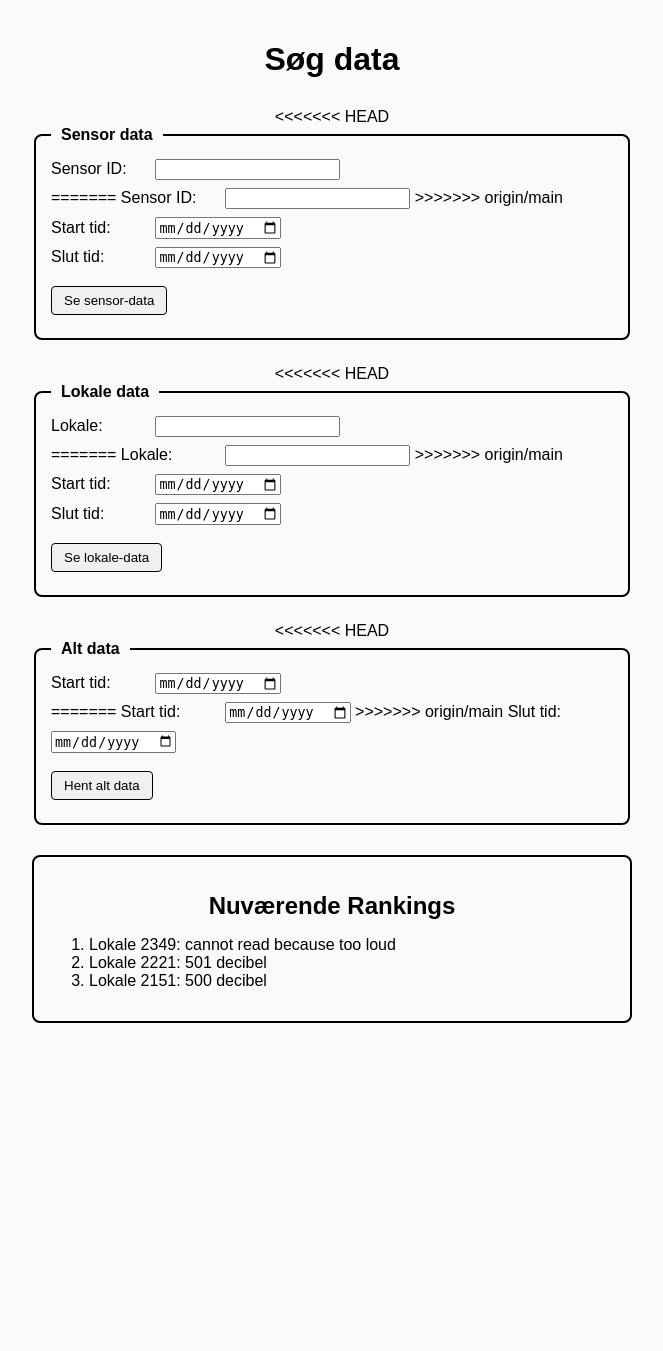
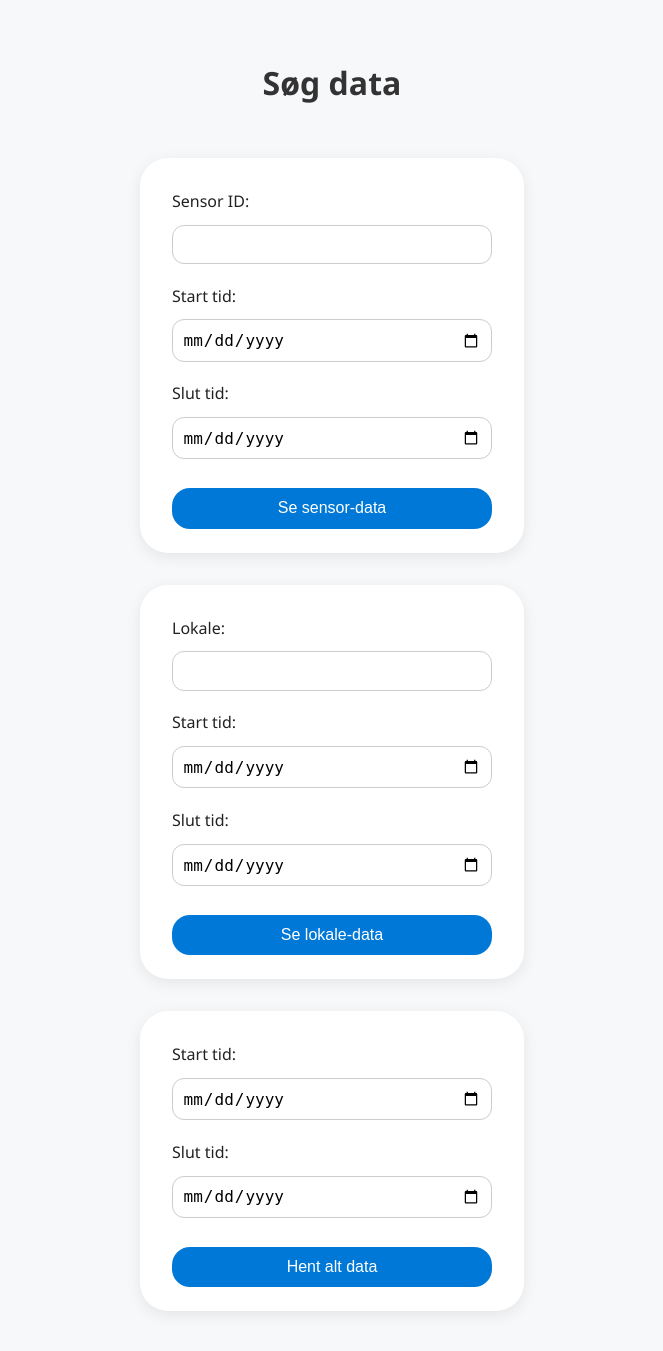
Before and after one commit to Abdullah123456789101/Larm, a Flask app: page / in a window 1280 px wide. Shown: the whole page, without its empty margins (308-971 px from the left). Before the commit the page ends 1023 px from the top, so only its background shows below. Run offline with Flask 3, Linux system fonts and the light colour scheme.

Commit message:
lavet html filer flotte vha. chatgpt

```diff
--- a/Templates/index.html
+++ b/Templates/index.html
@@ -5,159 +5,116 @@
   <title>Søg i larm.db</title>
   <style>
     body {
-            font-family: Arial, sans-serif;
+      font-family: "Segoe UI", Roboto, sans-serif;
+      background: #f7f8fa;
+      color: #222;
       display: flex;
-            justify-content: center;
-            align-items: flex-start;
-            min-height: 100vh;
-            margin: 0;
-            padding: 20px;
-            background-color: #fafafa;
-        }
-
-        .container {
-            max-width: 600px;
-            width: 100%;
-            text-align: center;
+      flex-direction: column;
+      align-items: center;
+      gap: 2rem;
+      padding: 2rem;
     }
 
     h1 {
-            margin-bottom: 30px;
+      font-size: 2rem;
+      color: #333;
     }
 
-        fieldset {
-            border: 2px solid black;
-            border-radius: 8px;
-            padding: 15px;
-            margin-bottom: 25px;
-            text-align: left;
+    form {
+      background: white;
+      padding: 1.5rem 2rem;
+      border-radius: 28px; /* squircle-effekt */
+      box-shadow: 0 4px 15px rgba(0, 0, 0, 0.08);
+      display: flex;
+      flex-direction: column;
+      gap: 0.8rem;
+      width: 320px;
+      transition: transform 0.2s ease, box-shadow 0.2s ease;
     }
 
-        legend {
-            font-weight: bold;
-            padding: 0 10px;
+    form:hover {
+      transform: translateY(-4px);
+      box-shadow: 0 8px 20px rgba(0, 0, 0, 0.12);
     }
 
     label {
-            display: inline-block;
-            width: 100px;
-            margin-bottom: 8px;
+      font-weight: 500;
+      margin-top: 0.5rem;
     }
 
-        input {
-            margin-bottom: 8px;
+    input[type="number"],
+    input[type="date"] {
+      padding: 0.6rem;
+      border: 1px solid #ccc;
+      border-radius: 12px;
+      font-size: 1rem;
+      outline: none;
+      transition: border-color 0.2s ease;
     }
 
-        .submit-btn {
-            margin-top: 10px;
-            padding: 6px 12px;
-            border: 1px solid black;
-            background: #f0f0f0;
-            cursor: pointer;
-            border-radius: 4px;
+    input[type="number"]:focus,
+    input[type="date"]:focus {
+      border-color: #0078d7;
     }
 
-        .submit-btn:hover {
-            background: #ddd;
+    input[type="submit"] {
+      margin-top: 1rem;
+      background: #0078d7;
+      color: white;
+      border: none;
+      border-radius: 18px;
+      padding: 0.7rem;
+      font-size: 1rem;
+      cursor: pointer;
+      transition: background 0.2s ease;
     }
 
-        .ranking-box {
-            border: 2px solid black;
-            border-radius: 8px;
-            padding: 15px;
-            margin-top: 30px;
-            text-align: left;
-        }
-
-        .ranking-box h2 {
-            text-align: center;
-            margin-bottom: 15px;
+    input[type="submit"]:hover {
+      background: #005fa3;
     }
   </style>
 </head>
 <body>
-    <div class="container">
   <h1>Søg data</h1>
 
-<<<<<<< HEAD
-        <!-- Formular til sensor -->
-        <form action="/submit" method="get">
-            <fieldset>
-                <legend>Sensor data</legend>
-                <label for="sensor">Sensor ID:</label>
-                <input type="number" id="sensor" name="sensor"><br>
-=======
   <!-- Formular til sensor -->
   <form action="/" method="post">
     <label for="sensor">Sensor ID:</label>
     <input type="number" id="sensor" name="sensor">
->>>>>>> origin/main
 
     <label for="start_sensor">Start tid:</label>
-                <input type="date" id="start_sensor" name="start"><br>
+    <input type="date" id="start_sensor" name="start">
 
     <label for="end_sensor">Slut tid:</label>
-                <input type="date" id="end_sensor" name="end"><br>
+    <input type="date" id="end_sensor" name="end">
 
-                <input type="submit" class="submit-btn" value="Se sensor-data">
-            </fieldset>
+    <input type="submit" value="Se sensor-data">
   </form>
 
-<<<<<<< HEAD
-        <!-- Formular til lokale -->
-        <form action="/submit" method="get">
-            <fieldset>
-                <legend>Lokale data</legend>
-                <label for="lokale">Lokale:</label>
-                <input type="number" id="lokale" name="lokale"><br>
-=======
   <!-- Formular til lokale -->
   <form action="/" method="post">
     <label for="lokale">Lokale:</label>
     <input type="number" id="lokale" name="lokale">
->>>>>>> origin/main
 
     <label for="start_lokale">Start tid:</label>
-                <input type="date" id="start_lokale" name="start"><br>
+    <input type="date" id="start_lokale" name="start">
 
     <label for="end_lokale">Slut tid:</label>
-                <input type="date" id="end_lokale" name="end"><br>
+    <input type="date" id="end_lokale" name="end">
 
-                <input type="submit" class="submit-btn" value="Se lokale-data">
-            </fieldset>
+    <input type="submit" value="Se lokale-data">
   </form>
 
-<<<<<<< HEAD
-        <!-- Formular til alt data -->
-        <form action="/submit" method="get">
-            <fieldset>
-                <legend>Alt data</legend>
-                <label for="start_all">Start tid:</label>
-                <input type="date" id="start_all" name="start"><br>
-=======
   <!-- Formular til alt data -->
   <form action="/" method="post">
     <label for="start_all">Start tid:</label>
     <input type="date" id="start_all" name="start">
->>>>>>> origin/main
 
     <label for="end_all">Slut tid:</label>
-                <input type="date" id="end_all" name="end"><br>
+    <input type="date" id="end_all" name="end">
 
-                <input type="hidden" name="all" value="1">
-                <input type="submit" class="submit-btn" value="Hent alt data">
-            </fieldset>
+    <input type="hidden" name="all" value="1"> <!-- markér at det er "alt data" -->
+    <input type="submit" value="Hent alt data">
   </form>
-
-        <!-- Nuværende Rankings -->
-        <div class="ranking-box">
-            <h2>Nuværende Rankings</h2>
-            <ol>
-                <li>Lokale 2349: cannot read because too loud</li>
-                <li>Lokale 2221: 501 decibel</li>
-                <li>Lokale 2151: 500 decibel</li>
-            </ol>
-        </div>
-    </div>
 </body>
 </html>
```
Also changed, not shown: Templates/graf.html (+66 -8 lines). Lines whose indentation alone changed are shown as unchanged.
